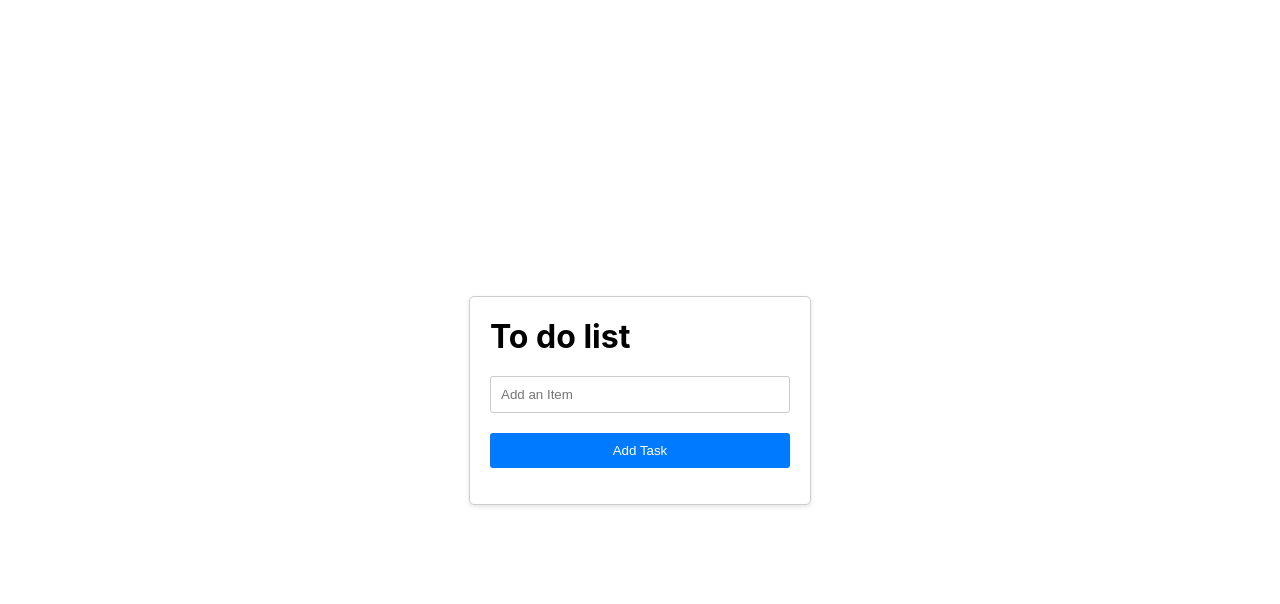
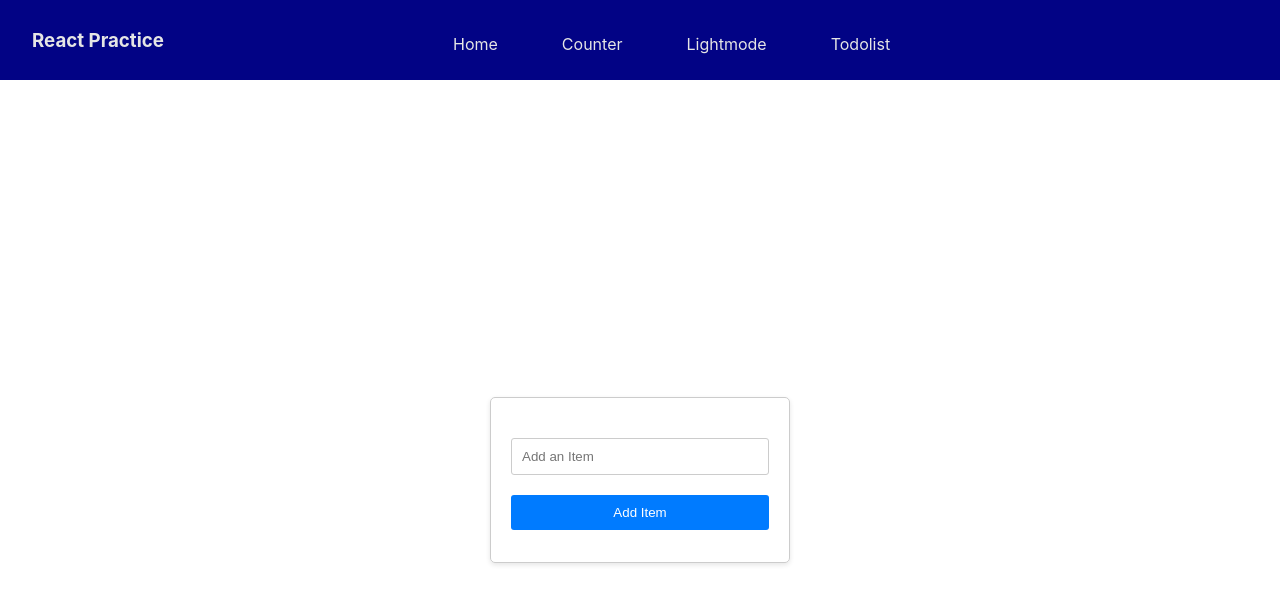
Before and after one commit to YujenM/React_practice, a React (Create React App) app: page /React_practice/src/components/Todolist.js in a window 1280 px wide. Shown: the top 604 px of the page. Built offline with nearby package versions, Linux system fonts and the light colour scheme.

Commit message:
navbar component added

```diff
--- a/package.json
+++ b/package.json
@@ -11,6 +11,7 @@
     "@testing-library/user-event": "^13.5.0",
     "react": "^18.2.0",
     "react-dom": "^18.2.0",
+    "react-router-dom": "^6.17.0",
     "react-scripts": "5.0.1",
     "web-vitals": "^2.1.4"
   },
--- a/src/App.css
+++ b/src/App.css
@@ -108,16 +108,19 @@ cursor: pointer;
 }
 .todolist ul {
   list-style-type: decimal;
+  margin: 5% 0 0 8%;
 }
-.todolist .deletebutton {
+.deletebutton {
   padding: 10px;
   background-color: transparent;
   color:red;
   border: none;
+  font-size: 20px;
   border-radius: 3px;
   cursor: pointer;
   margin-left: 2px;
   width: 100px;
+  margin-top: .5%;
 }
 
 @media (max-width: 768px) {
--- a/src/App.js
+++ b/src/App.js
@@ -1,16 +1,33 @@
 import React from 'react';
 import './App.css';
+import Home from './components/Home'
 import Todo from './components/Todolist'
-// import Usestatecomponent from './components/usestate';
-// import Buttonusestate from './components/nightmode'
+import Nav from './components/Navbar'
+import Usestatecomponent from './components/usestate';
+import Buttonusestate from './components/nightmode'
+import {
+  BrowserRouter as Router,
+  Route,
+  Routes
+} from "react-router-dom";
 
 function App() {
   return (
-    <div>
+    <Router>
+      <Nav/>
+      <Routes>
+
+        <Route path='/' element={<Home/>}></Route>
+        <Route path='/React_practice/src/components/usestate.js' element={<Usestatecomponent/>}></Route>
+        <Route path='/React_practice/src/components/nightmode.js' element={<Buttonusestate/>}></Route>
+        <Route path='/React_practice/src/components/Todolist.js' element={<Todo button='Add Item'/>}></Route>
+
+      </Routes>
+
       {/* <Usestatecomponent/>
       <Buttonusestate/> */}
-      <Todo title='To do list' button='Add Task'/>
-    </div>
+      {/* <Todo title='To do list' button='Add Task'/> */}
+    </Router>
   );
 }
 
--- /dev/null
+++ b/src/components/Home.js
@@ -0,0 +1,9 @@
+import React from 'react'
+
+export default function Home() {
+    return (
+        <div>
+            <h1>this is home page</h1>
+        </div>
+    )
+}
--- /dev/null
+++ b/src/components/Nav.css
@@ -0,0 +1,70 @@
+*{
+    margin: 0;
+    padding: 0;
+    box-sizing: border-box;
+}
+
+:root{
+    --mainColor: #020385;
+    --maincolorlight:#34359D;
+    --secondarycolor:#858402;
+    --textcolor:#E5E5E5;
+}
+header{
+    display: flex;
+    justify-content: space-between;
+    align-items: center;
+    height: 80px;
+    padding: 0 2rem;
+    background-color: var(--mainColor);
+    color: var(--textcolor);
+}
+nav a{
+    margin: 0 2rem;
+    color: var(--textcolor);
+    text-decoration: none;
+}
+nav a:hover{
+    color: var(--secondarycolor);
+}
+header .nav-btn{
+    padding: 5px;
+    cursor: pointer;
+    background: transparent;
+    border: none;
+    outline: none;
+    font-size: 30px;
+    color: var(--textcolor);
+    opacity: 0;
+    visibility: hidden;
+}
+@media screen and (max-width:700px) {
+    header .nav-btn{
+        visibility: visible;
+        opacity: 1;
+    }
+    header nav{
+        position: fixed;
+        top: 0;
+        left: 0;
+        height: 100%;
+        width: 100%;
+        display: flex;
+        align-items: center;
+        justify-content: center;
+        flex-direction: column;
+        gap: 1.5rem;
+        background-color: var(--mainColor);
+        transition: 1s;
+        transform: translate(-100vh);
+    }
+    header .responsive_nav{
+        transform: none;
+    }
+    nav .nav-close-btn{
+        position: absolute;
+        top:2rem;
+        right: 2rem;
+    }
+
+}
--- /dev/null
+++ b/src/components/Navbar.js
@@ -0,0 +1,27 @@
+import React, { useRef } from 'react';
+import './Nav.css'
+import { FontAwesomeIcon } from '@fortawesome/react-fontawesome'
+import {faXmark,faBars} from '@fortawesome/free-solid-svg-icons'
+import { Link } from 'react-router-dom'
+
+export default function Navbar() {
+    const navref= useRef();
+    const shownav=()=>{
+        navref.current.classList.toggle('responsive_nav');
+    }
+    return (
+        <div>
+            <header>
+                <h3>React Practice</h3>
+                <nav ref={navref}>
+                    <Link to="/">Home</Link>
+                    <Link to="/React_practice/src/components/usestate.js">Counter</Link>
+                    <Link to='/React_practice/src/components/nightmode.js'>Lightmode</Link>
+                    <Link to='/React_practice/src/components/Todolist.js'>Todolist</Link>
+                    <button onClick={shownav} className='nav-btn nav-close-btn'><FontAwesomeIcon icon={faXmark} /></button>
+                </nav>
+                <button onClick={shownav} className='nav-btn'><FontAwesomeIcon icon={faBars} /></button>
+            </header>
+        </div>
+    );
+}
```
Also changed, not shown: 2 other files (tests, documents, lock files or other folders).
